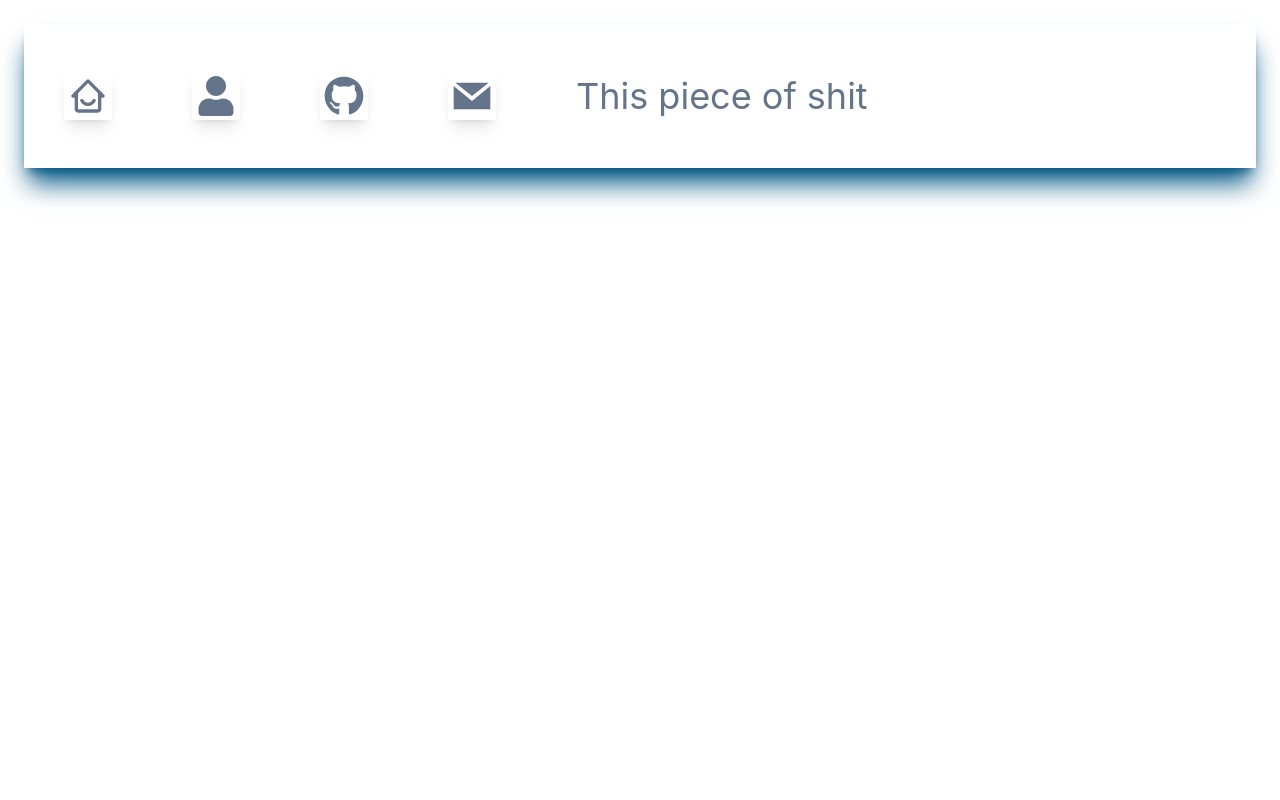
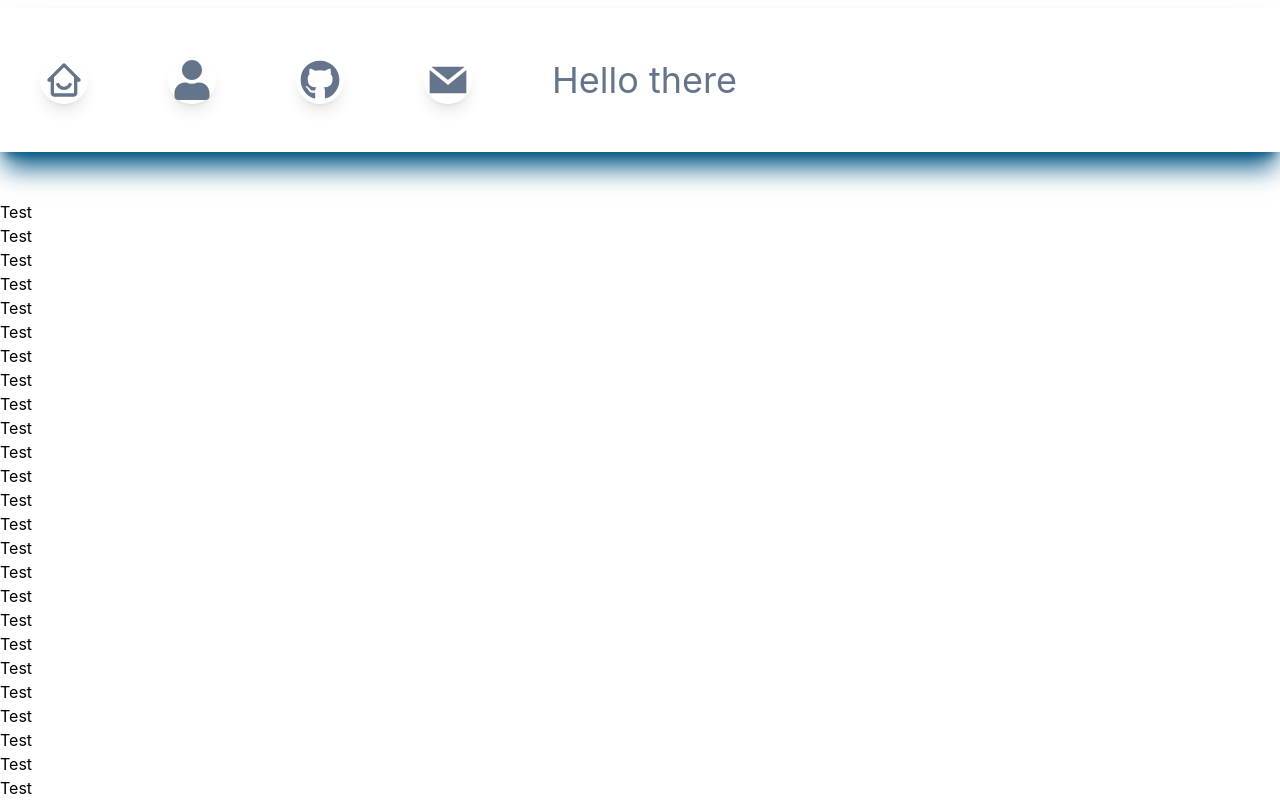
Before and after one commit to adamclark-12/personal-portfolio, a React (Create React App) app: page / in a window 1280 px wide. Shown: the top 800 px of the page. Built offline with nearby package versions, Linux system fonts and the light colour scheme.

Commit message:
complete visuals for sidebar

```diff
--- a/src/App.js
+++ b/src/App.js
@@ -6,6 +6,69 @@ function App() {
   return (
     <div className="flex">
       <SideBar />
+      <div className="testDiv">
+      <h1>Test</h1>
+      <h1>Test</h1>
+      <h1>Test</h1>
+      <h1>Test</h1>
+      <h1>Test</h1>
+      <h1>Test</h1>
+      <h1>Test</h1>
+      <h1>Test</h1>
+      <h1>Test</h1>
+      <h1>Test</h1>
+      <h1>Test</h1>
+      <h1>Test</h1>
+      <h1>Test</h1>
+      <h1>Test</h1>
+      <h1>Test</h1>
+      <h1>Test</h1>
+      <h1>Test</h1>
+      <h1>Test</h1>
+      <h1>Test</h1>
+      <h1>Test</h1>
+      <h1>Test</h1>
+      <h1>Test</h1>
+      <h1>Test</h1>
+      <h1>Test</h1>
+      <h1>Test</h1>
+      <h1>Test</h1>
+      <h1>Test</h1>
+      <h1>Test</h1>
+      <h1>Test</h1>
+      <h1>Test</h1>
+      <h1>Test</h1>
+      <h1>Test</h1>
+      <h1>Test</h1>
+      <h1>Test</h1>
+      <h1>Test</h1>
+      <h1>Test</h1>
+      <h1>Test</h1>
+      <h1>Test</h1>
+      <h1>Test</h1>
+      <h1>Test</h1>
+      <h1>Test</h1>
+      <h1>Test</h1>
+      <h1>Test</h1>
+      <h1>Test</h1>
+      <h1>Test</h1>
+      <h1>Test</h1>
+      <h1>Test</h1>
+      <h1>Test</h1>
+      <h1>Test</h1>
+      <h1>Test</h1>
+      <h1>Test</h1>
+      <h1>Test</h1>
+      <h1>Test</h1>
+      <h1>Test</h1>
+      <h1>Test</h1>
+      <h1>Test</h1>
+      <h1>Test</h1>
+      <h1>Test</h1>
+      <h1>Test</h1>
+      <h1>Test</h1>
+      <h1>Test</h1>
+      </div>
     </div>
   );
 }
--- a/src/Components/SideBar.js
+++ b/src/Components/SideBar.js
@@ -2,23 +2,53 @@ import{BiHomeSmile} from "react-icons/bi";
 import {GrMail} from "react-icons/gr";
 import {FaGithub, FaUser} from "react-icons/fa";
 const SideBar = () => {
+    return(
+        <div class=" text-slate-500 dark:bg-slate-600 dark:text-slate-200 shadow-xl shadow-sky-800
+             top-2 flex flex-row items-center space-x-20 w-screen p-10 m-0 text-4xl fixed">
 
-    return(
-<div class=" text-slate-500 dark:bg-slate-600 dark:text-slate-200 shadow-xl shadow-sky-800
-             top-2 left-1 flex flex-row items-center space-x-20 w-screen p-10 m-6 text-4xl">
-
-            {<SideBarIcon  icon={<BiHomeSmile size ="40" />} /> /*  home button */}
-            { <SideBarIcon icon={<FaUser size ="40" />} />    /*about me button */}
-            { <SideBarIcon icon={<FaGithub size ="40" />} /> /* github button */}
-            {<SideBarIcon icon={<GrMail size ="40" />} />    /* contacts button */}
-            <h1>This piece of shit</h1>
+            {<SideBarIcon_1 icon={<BiHomeSmile size ="40" />} /> /*  home button */}
+            {<SideBarIcon_2 icon={<FaUser size ="40" />} />    /*about me button */}
+            {<SideBarIcon_3 icon={<FaGithub size ="40" />} /> /* github button */}
+            {<SideBarIcon_4 icon={<GrMail size ="40" />} />    /* contacts button */}
+            <h1>Hello there</h1>
         </div>
     )
 };
 
-const SideBarIcon = ({icon}) => (
-    <div className="sidebar-icon">
+const SideBarIcon_1 = ({icon, text = 'tooltip'}) => (
+    <div className="sidebar-icon group">
         {icon}
+
+        <span class="sidebar-tooltip group-hover:scale-100">
+            {"Home"}
+        </span>
+    </div>
+)
+const SideBarIcon_2 = ({icon, text = 'tooltip'}) => (
+    <div className="sidebar-icon group">
+        {icon}
+
+        <span class="sidebar-tooltip group-hover:scale-100">
+            {"About Me"}
+        </span>
+    </div>
+)
+const SideBarIcon_3 = ({icon, text = 'tooltip'}) => (
+    <div className="sidebar-icon group">
+        {icon}
+
+        <span class="sidebar-tooltip group-hover:scale-100">
+            {"GitHub Page"}
+        </span>
+    </div>
+)
+const SideBarIcon_4 = ({icon, text = 'tooltip'}) => (
+    <div className="sidebar-icon group">
+        {icon}
+
+        <span class="sidebar-tooltip group-hover:scale-100">
+            {"Contact"}
+        </span>
     </div>
 )
 export default SideBar;
--- a/src/styles.css
+++ b/src/styles.css
@@ -5,6 +5,19 @@
 @layer components {
     .sidebar-icon{
         @apply relative flex items-center justify-center h-12 w-12 mt-2 mb-2 shadow-lg
-        hover:text-[#74A5A7]
-    }
+        hover:text-gray-700 hover:bg-[#74A5A7] rounded-3xl hover:rounded-xl transition-all duration-200
+        ease-linear cursor-pointer
 }
+.sidebar-tooltip{
+    @apply absolute w-auto p-2 m-2 min-w-max left-14 rounded-md shadow-md text-gray-700
+    bg-[#74A5A7] text-xs font-bold transition-all duration-100 scale-0 origin-bottom mt-28 -ml-10
+
+}
+body{
+    margin: 0;
+}
+.testDiv{
+    position: relative;
+    padding-top: 200px;
+}
+}
```
